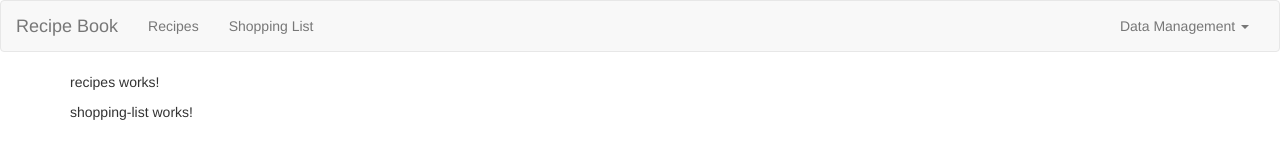
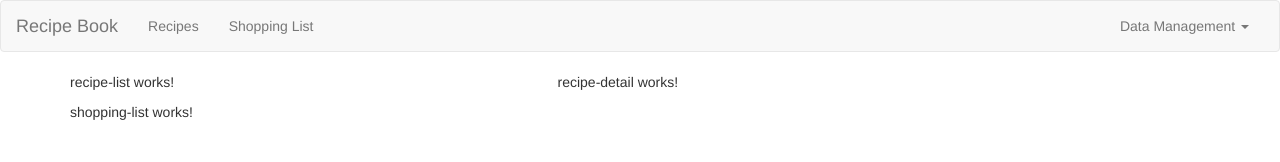
Before and after one commit to DaniloCaruso/RecipeBook-ng2, an Angular app: page / in a window 1280 px wide. Shown: the top 162 px of the page. Built offline with nearby package versions, Linux system fonts and the light colour scheme.

Commit message:
Modified recipesComponent template by adding some style and recipeListComponent and recipeDetailComponent

```diff
--- a/src/app/recipes/recipes.component.html
+++ b/src/app/recipes/recipes.component.html
@@ -1,3 +1,8 @@
-<p>
-  recipes works!
-</p>
+<div class="row">
+  <div class="col-md-5">
+    <rb-recipe-list></rb-recipe-list>
+  </div>
+  <div class="col-md-7">
+    <rb-recipe-detail></rb-recipe-detail>
+  </div>
+</div>
```
